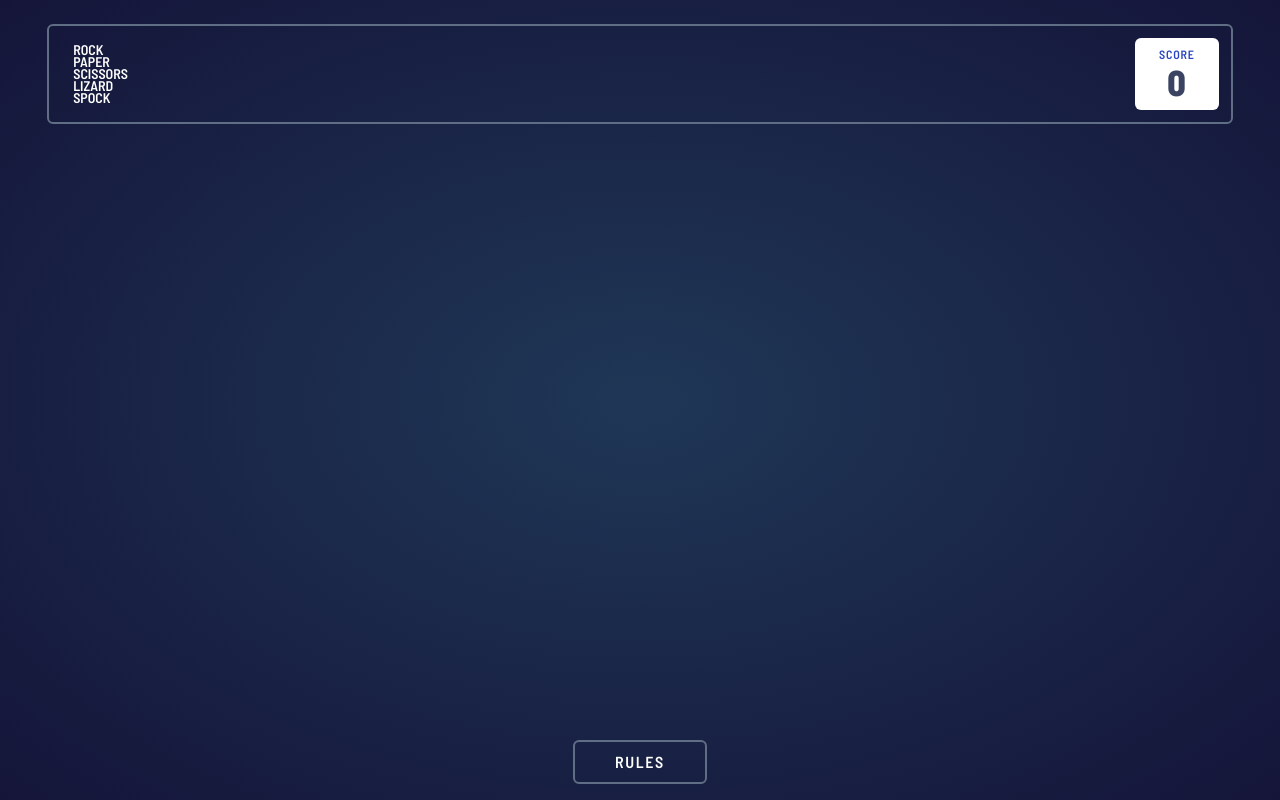
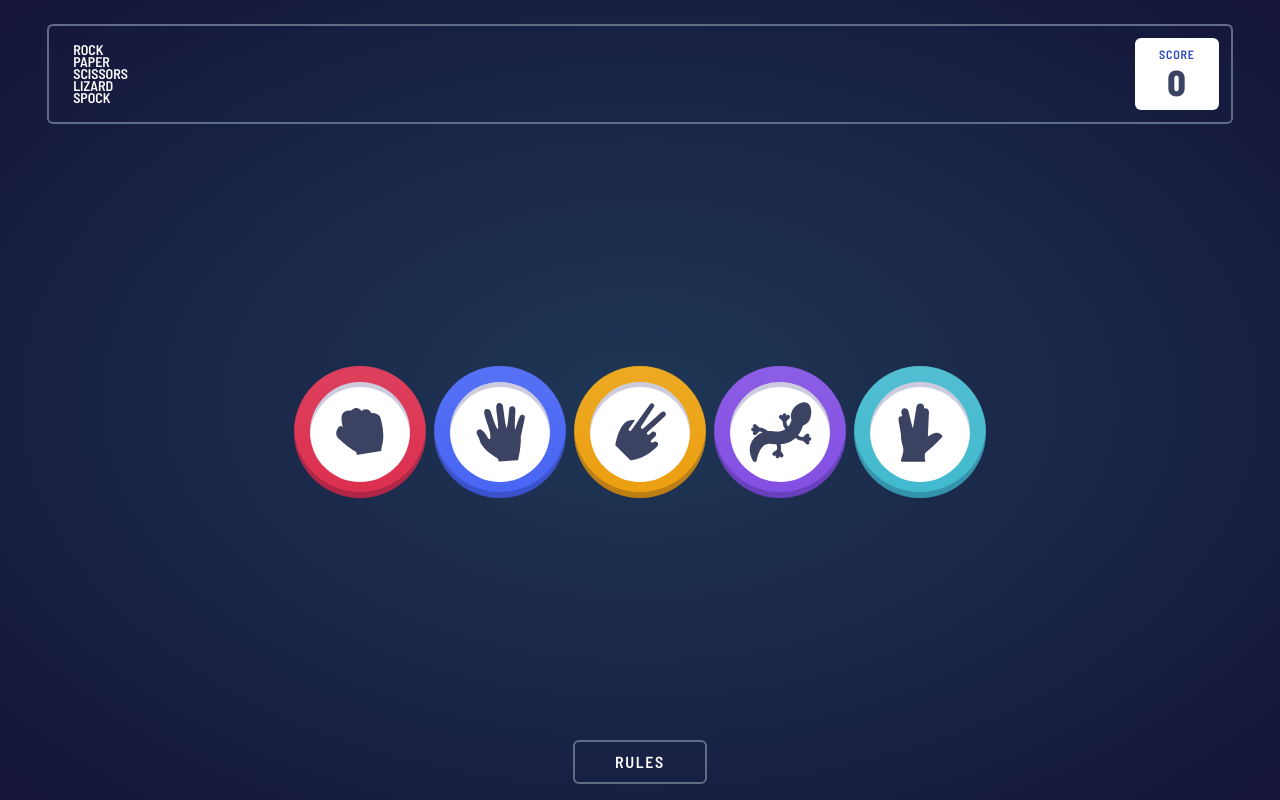
Before and after one commit to notgabie/rock-paper-scissors, a SvelteKit app: page / in a window 1280 px wide. Built offline with nearby package versions, Linux system fonts and the light colour scheme.

Commit message:
:wrench: chore: improve button styles and add id for individual placement

```diff
--- a/src/components/Game.svelte
+++ b/src/components/Game.svelte
@@ -1,10 +1,10 @@
 <script lang="ts">
-    import { choices, determineWinner, type Choice } from "$lib/gameLogic";
+    import { moves, determineWinner, type Move } from "$lib/gameLogic";
     import { gameState, updateScore } from "$lib/gameState.svelte";
 	import Button from "./Button.svelte";
 	import GameButton from "./GameButton.svelte";
 
-    const choiceIcons = {
+    const moveIcons = {
         rock: `<svg xmlns="http://www.w3.org/2000/svg" width="48" height="48"><path fill="#3B4262" d="M45.06 12.22c-.642-8.096-9.734-7.269-9.734-7.269-3.837-6.765-9.832-1.865-9.832-1.865-4.606-6.63-10.38-.486-10.38-.486-9.957-1.074-9.571 7.066-9.571 7.066-.234 2.588 1.403 10.593 1.403 10.593-1.477-4.614-4.68-.784-4.68-.784-3.94 6.078-.975 9.405-.975 9.405 5.33 6.246 16.688 13.743 16.688 13.743 4.113 2.356 2.373 4.457 2.373 4.457l24.876-4.11.571-4.718c3.782-11.436-.739-26.032-.739-26.032z"/></svg>`,
         paper: `<svg xmlns="http://www.w3.org/2000/svg" width="49" height="59"><path fill="#3B4262" d="M47.125 11.832a2.922 2.922 0 00-1.232-.198c-.57.04-1.029.271-1.302.65-1.604 2.248-2.919 6.493-3.979 9.905-.486 1.577-1.14 3.688-1.612 4.69-.493-2.807.064-13.09.28-17.05l.003-.064c.15-2.751.17-3.234.138-3.446-.238-1.509-.843-2.5-1.799-2.943-.966-.45-2.22-.25-3.572.563-.677.41-.865 1.816-1.446 8.19l-.002.028c-.32 3.502-1.058 11.566-1.965 12.91-1.023-1.88-2.431-12.555-3.039-17.176-.425-3.236-.673-5.094-.84-5.655-.35-1.176-1.83-2.176-3.295-2.232-1.22-.06-2.22.56-2.698 1.638-.894.995-.578 4.292.41 12.102.47 3.718 1.44 11.395.83 12.257-1.219-.133-3.31-4.942-6.215-14.299-.816-2.62-1.068-3.408-1.318-3.753-.494-1.202-2.172-2.129-3.676-2.024a3.183 3.183 0 00-.377.049c-.787.156-2.584.881-2.2 4.226 1.06 4.637 2.213 8.041 3.331 11.346l.023.066c.669 1.98 1.302 3.85 1.89 5.925 1.385 4.9.846 7.94.84 7.975-.046.312-.143.503-.288.57a.556.556 0 01-.195.045c-.44.03-1.098-.26-1.437-.45-.776-1.482-4.636-8.544-8.134-9.524l-.126-.037-.127.012c-1.283.121-2.226.606-2.803 1.441-.914 1.32-.535 3.002-.444 3.34l.052.12c.028.051 2.834 5.165 3.268 7.544.374 2.04 2.311 4.25 3.869 6.026l.064.073c.508.58.946 1.083 1.292 1.548 4.519 4.713 11.665 8.677 11.723 8.71.892.657 1.387 1.293 1.44 1.84a.798.798 0 01-.16.58l-.155.162.988.96 18.853-1.324.804-3.684c2.486-10.402 1.967-19.272 1.958-19.33.01-.327.706-3.483 1.266-6.033l.017-.065c1.117-5.08 2.505-11.4 2.772-13.803.116-1.028-.542-1.972-1.675-2.401z"/></svg>`,
         scissors: `<svg xmlns="http://www.w3.org/2000/svg" width="51" height="58"><path fill="#3B4262" d="M13.971 25.702l6.012-8.415c-2.499-.415-7.088-.507-10.846 3.235C3.212 26.421.812 39.163.312 42.248L15.37 57.24c2.711-.232 14.713-1.827 26.279-13.34.122-.249 2.94-2.321.636-4.614-1.1-1.095-2.919-1.074-4.042.044-.572.57-1.461.577-2.021.02-.56-.557-.552-1.443.02-2.012l4.087-4.069c2.076-2.067.119-5.555-2.78-4.717l-3.345 2.851c-.611.53-1.52.439-2.022-.14-.519-.597-.408-1.503.183-2.013 11.687-10.208 9.98-8.979 17.5-15.995 2.809-2.329-.725-6.447-3.493-4.09L28.182 25.45c-.529.448-1.34.457-1.86-.02-.601-.517-.615-1.262-.222-1.85L38.787 3.944c1.854-2.5-1.795-5.277-3.749-2.757L16.28 27.307c-.452.65-1.364.8-1.985.345a1.377 1.377 0 01-.323-1.95z"/></svg>`,
@@ -13,18 +13,18 @@
     }
 
     let step = $state<1 | 2 | 3>(1);
-    let playerChoice = $state<Choice | null>(null);
-    let computerChoice = $state<Choice | null>(null);
+    let playerMove = $state<Move | null>(null);
+    let computerMove = $state<Move | null>(null);
     let result = $state<'player' | 'computer' | 'tie' | null>(null);
 
-    function handleChoice(choice: Choice) {
-        playerChoice = choice;
+    function handleSelection(selection: Move) {
+        playerMove = selection;
         step = 2;
 
         setTimeout(() => {
-            computerChoice = choices[Math.floor(Math.random() * choices.length)];
-            if (playerChoice && computerChoice) {
-                result = determineWinner(playerChoice, computerChoice);
+            computerMove = moves[Math.floor(Math.random() * moves.length)];
+            if (playerMove && computerMove) {
+                result = determineWinner(playerMove, computerMove);
             }
             if (result !== null) {
                 updateScore(result);
@@ -35,28 +35,29 @@
 
     function resetGame() {
         step = 1;
-        playerChoice = null;
-        computerChoice = null;
+        playerMove = null;
+        computerMove = null;
         result = null;
     }
 </script>
+
     <div class=" flex flex-col items-center justify-center gap-4">
     {#if step === 1}
-        <div class="flex gap-2 flex-wrap">
-            {#each choices as choice}
-                <GameButton onClick={() => handleChoice(choice)} variant={choice}>
-                    {@html choiceIcons[choice]}
+        <div class="flex gap-2 flex-wrap items-center justify-center">
+            {#each moves as move, i}
+                <GameButton onClick={() => handleSelection(move)} variant={move} id={move}>
+                    {@html moveIcons[move]}
                 </GameButton>
             {/each}
         </div>
     {:else if step === 2}
     <div>
-    <h1 class="text-4xl">{playerChoice}</h1>
+    <h1 class="text-4xl">{playerMove}</h1>
         <p>You picked</p>
         </div>
         <p>The house picked</p>
     {:else if step === 3}
-        {#if playerChoice && computerChoice}
+        {#if playerMove && computerMove}
             <p class="uppercase text-5xl font-semibold">
                 {result === 'tie'
                     ? "Tie"
@@ -67,3 +68,7 @@
         <Button onClick={() => step = 1}>Play Again</Button>
     {/if}
     </div>
+
+    <style>
+
+    </style>
--- a/src/components/GameButton.svelte
+++ b/src/components/GameButton.svelte
@@ -6,7 +6,10 @@
 	type buttonProps = {
 		variant: 'rock' | 'paper' | 'scissors' | 'lizard' | 'spock';
 		children: Snippet;
+		onClick?: (e: MouseEvent) => void,
+		onKeyDown?: (e: KeyboardEvent) => void,
 		className: string;
+		id: string;
 	}
 
 	type buttonEvents = {
@@ -14,7 +17,7 @@
 		keydown: KeyboardEvent;
 	}
 
-	const buttonVariants = cva('inline-flex items-center justify-center rounded-full p-3 bg-gradient-to-b cursor-pointer inset-shadow-[0_4px_0px_rgba(0,0,40,0.2)] rotate-180 transition-all hover:inset-shadow-[0_2px_0px_rgba(0,0,40,0.2)] hover:translate-y-[2px]', {
+	const buttonVariants = cva('inline-flex items-center justify-center rounded-full p-4 bg-gradient-to-b cursor-pointer inset-shadow-[0_6px_0px_rgba(0,0,40,0.2)] rotate-180 transition-all hover:inset-shadow-[0_3px_0px_rgba(0,0,40,0.2)] hover:translate-y-[3px]', {
 		variants: {
 			variant: {
 				rock: 'from-rock-dark to-rock-light',
@@ -34,11 +37,12 @@
 		children,
 		class: className = ''
 	} = $props<{
-		variant?: 'rock' | 'paper' | 'scissors' | 'lizard' | 'spock',
-		onClick?: (e: MouseEvent) => void,
-		onKeyDown?: (e: KeyboardEvent) => void,
-		children: Snippet,
-		class?: string
+		variant?: buttonProps['variant'],
+		onClick?: buttonProps['onClick'],
+		onKeyDown?: buttonProps['onKeyDown'],
+		children: buttonProps['children'],
+		class?: buttonProps['className'],
+		id: buttonProps['id']
 	}>();
 
 	export { className as class };
@@ -49,7 +53,7 @@ class={cn(buttonVariants({ variant }), className )}
 onclick={onClick}
 onkeydown={onClick}
 >
-<div class="bg-white w-16 h-16 rounded-full flex items-center justify-center inset-shadow-[0_4px_0px_rgba(0,0,90,0.20)] rotate-180 transition-all hover:inset-shadow-[0_3px_0px_rgba(0,0,90,0.20)] text-black">
+<div class="bg-white w-25 h-25 rounded-full flex items-center justify-center inset-shadow-[0_5px_0px_rgba(0,0,90,0.20)] rotate-180 transition-all hover:inset-shadow-[0_3px_0px_rgba(0,0,90,0.20)] text-black">
 {@render children()}
 </div>
 
```
